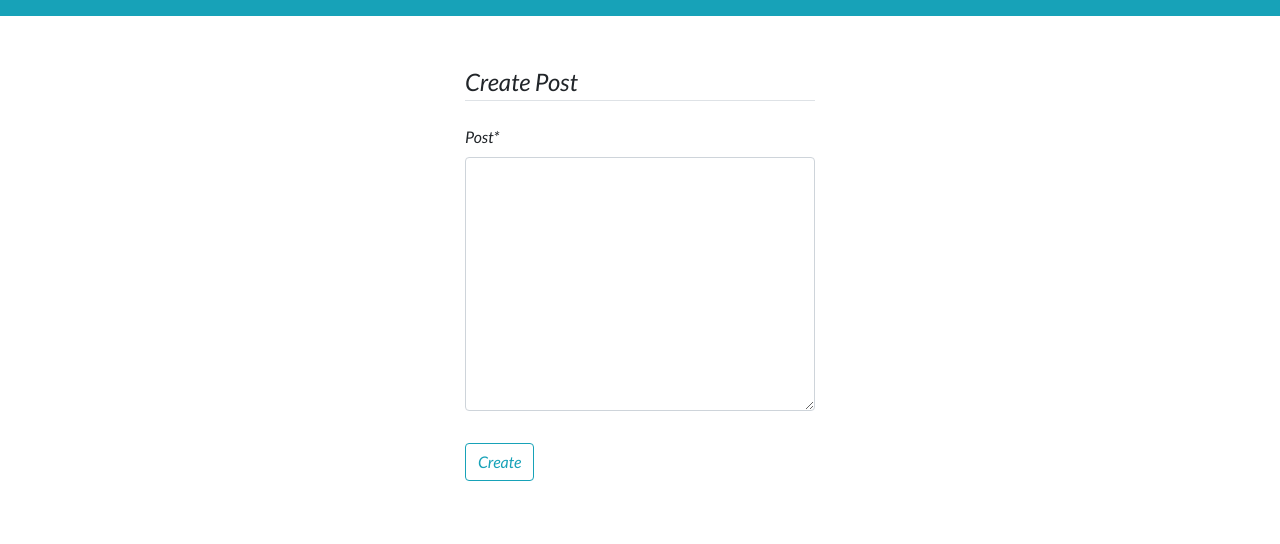
After one commit to tomito26/neighborhood, a Django app: page /posts/new/ in a window 1280 px wide. The commit adds this page. Shown: the part 66-610 px from the top of the page. Run offline with Django 3.2, Linux system fonts and the light colour scheme; some libraries are stand-ins or nearby versions.

Commit message:
created  generic view for creating post and also created the url for creating post

```diff
--- /dev/null
+++ b/estate/templates/estate/post_form.html
@@ -0,0 +1,28 @@
+{% extends 'estate/base.html' %}
+{% load crispy_forms_tags %}
+
+{% block content %}
+
+<div class="container pb-5">
+    <div class="row pt-5">
+        <div class="col-md-4"></div>
+        <div class="col-md-4">
+            <div class="content-section">
+                <form method="POST" enctype="multipart/form-data">
+                    {% csrf_token %}
+                    <fieldset class="form-group">
+                        <legend class="border-bottom mb-4">Create Post</legend>
+                        {{form|crispy}}
+                    </fieldset>
+                    <div class="form-group">
+                        <button class="btn btn-outline-info" type="submit">Create</button>
+                    </div>
+                </form>
+
+            </div>
+        </div>
+        <div class="col-md-4"></div>
+    </div>
+</div>
+
+{% endblock %}
--- a/estate/templates/estate/post_list.html
+++ b/estate/templates/estate/post_list.html
@@ -7,7 +7,7 @@
         <div class="row p-5">
             <div class="col-md-3"></div>
             <div class="col-m-6">
-                <div class="card" style="height: 10rem;width:30rem;">
+                <div class="card" style="width:30rem;">
                     <div class="card-header d-flex">
                         <img src="{{post.author.profile.image.url}}" alt="" class="img-fluid rounded-circle" style="height: 80px;width:80px;">
                         <p class="pl-3 mt-3">{{post.author}}</p>
--- a/estate/urls.py
+++ b/estate/urls.py
@@ -1,4 +1,4 @@
-from estate.views import BusinessCreateView, BusinessDeleteView, BusinessDetailView, BusinessListView, BusinessUpdateView, PostListView
+from estate.views import BusinessCreateView, BusinessDeleteView, BusinessDetailView, BusinessListView, BusinessUpdateView, PostCreateView, PostListView
 from django.conf.urls import url
 from django.urls import path
 from . import views
@@ -9,6 +9,7 @@ urlpatterns = [
     path('business/new/', BusinessCreateView.as_view(), name='business-create'),
     path('business/<int:pk>/update/',BusinessUpdateView.as_view(), name='business-update'),
     path('business/<int:pk>/delete/',BusinessDeleteView.as_view(),name='business-delete'),
-    path('posts/',PostListView.as_view(), name='post')
+    path('posts/',PostListView.as_view(), name='post'),
+    path('posts/new/',PostCreateView.as_view(),name='post-create'),
 
 ]
--- a/estate/views.py
+++ b/estate/views.py
@@ -52,7 +52,15 @@ class BusinessDeleteView(LoginRequiredMixin,UserPassesTestMixin,DeleteView):
 
 
 
-class PostListView(ListView):
+class PostListView(LoginRequiredMixin,ListView):
     model = Post
     template_name = 'estate/post_list.html'
     context_object_name = 'posts'
+
+class PostCreateView(CreateView):
+    model = Post
+    fields =  ['post']
+    success_url = 'posts'
+    def form_valid(self, form):
+        form.instance.author = self.request.user
+        return super().form_valid(form)
```
Also changed, not shown: estate/models.py (line endings or trailing spaces).
